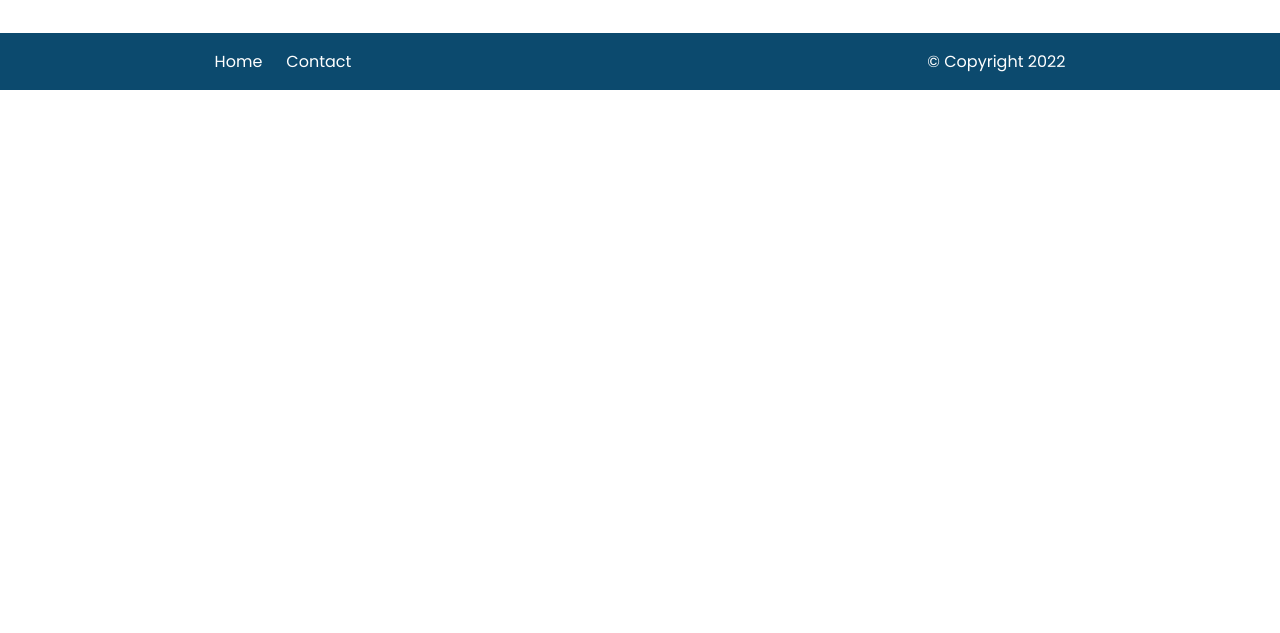
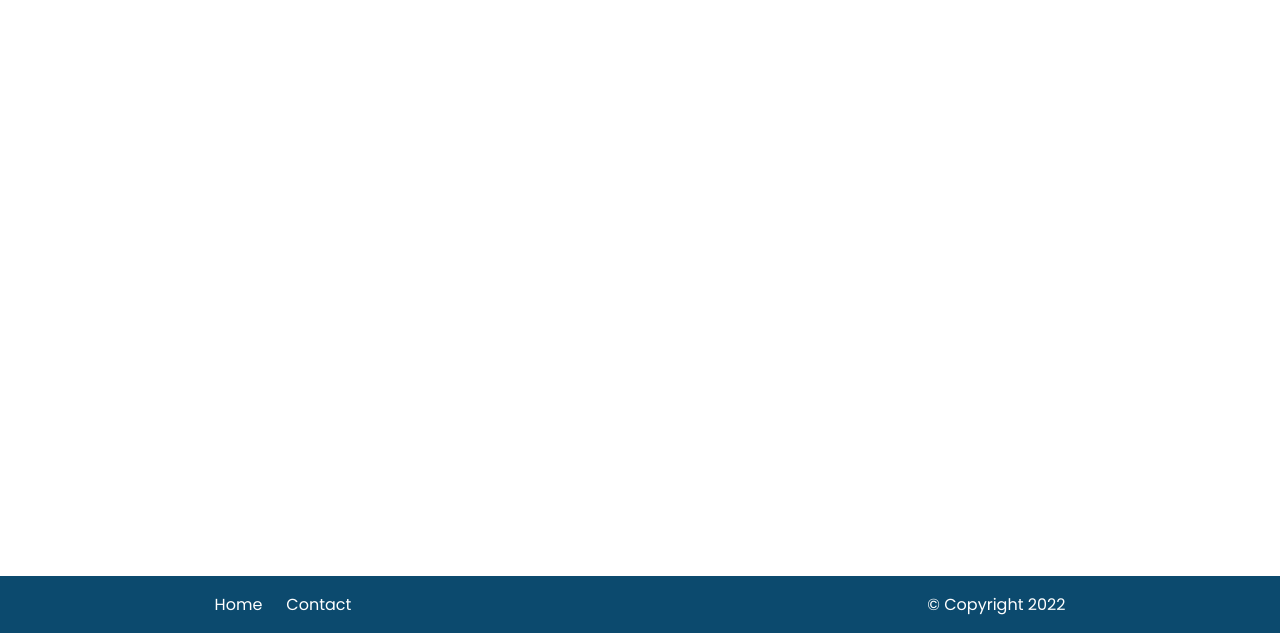
Before and after one commit to chloebyrnes/portfolio, a Gatsby site: page /Resume in a window 1280 px wide. Shown: the part 167-800 px from the top of the page. Built offline with nearby package versions, Linux system fonts and the light colour scheme; Gatsby itself is replaced by a stand-in of ours.

Commit message:
new files

```diff
--- a/src/pages/Resume.js
+++ b/src/pages/Resume.js
@@ -41,7 +41,11 @@ const Resume = () => {
         </div>
       </div>
 
-      <div>
+      <div
+        class="fixed
+             inset-x-0
+             bottom-0"
+      >
         <Footer />
       </div>
     </main>
```
